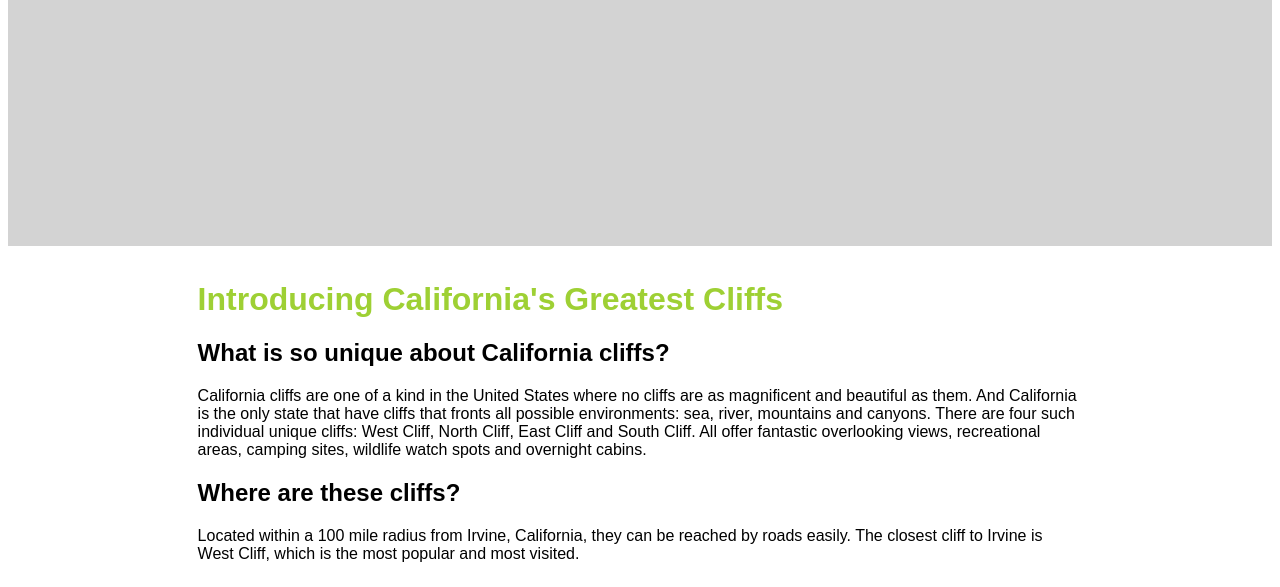
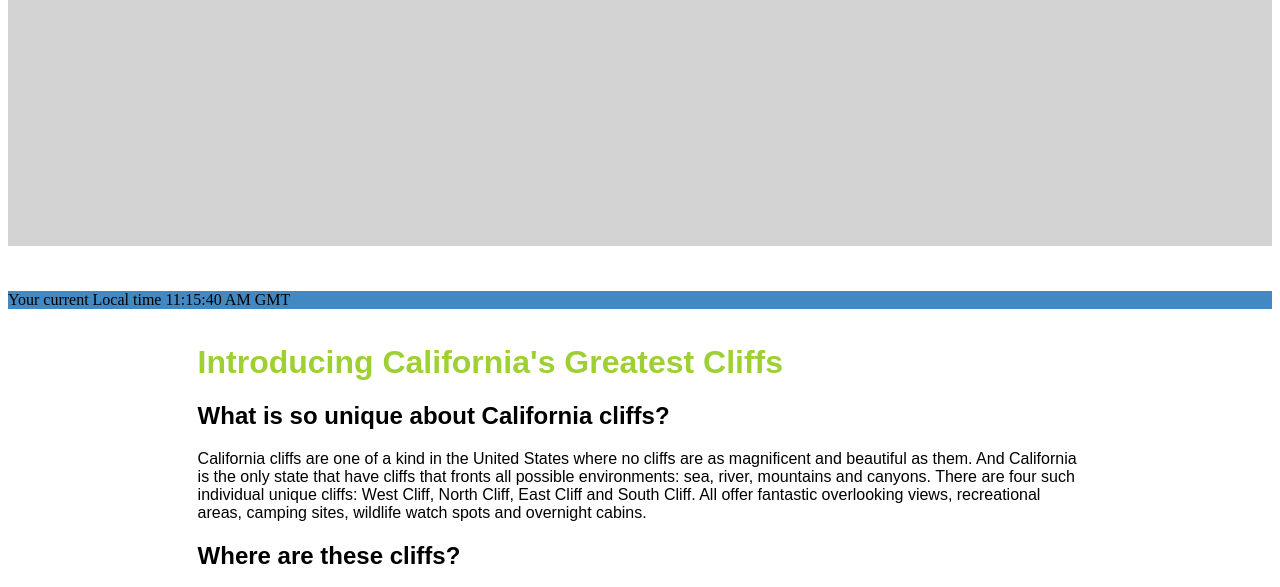
Before and after one commit to harry-up282/Week3Day2Homework, a plain HTML site: page index.html in a window 1280 px wide. Shown: the part 210-797 px from the top of the page. Drawn offline with Linux system fonts and the light colour scheme.

Commit message:
Update index.html
making changes in footer section with javascript

```diff
--- a/index.html
+++ b/index.html
@@ -36,6 +36,9 @@
           </nav>
         </div>
       </header>
+      <section id="timeofday">
+        <span>Your current Local time </span><span id="clock"></span>
+      </section>
       <main>
         <div class="content">
           <h1>Introducing California's Greatest Cliffs</h1>
@@ -58,7 +61,8 @@
           </p>
         </div>
         <section>
-          <ul id="partners">
+          <ul id="partners"></ul>
+          <!-- <ul id="partners">
             <li class="partner">
               <img
                 src="images/partners/partner-bustour.png"
@@ -95,7 +99,7 @@
                 alt="partner group tour"
               />
             </li>
-          </ul>
+          </ul> -->
         </section>
       </main>
       <footer>
@@ -118,5 +122,75 @@
         </div>
       </footer>
     </div>
+    <!-- JavaScript -->
+    <script>
+      // Time data function
+      function currentTime() {
+        var d = new Date();
+        var hr = d.getHours();
+        var min = d.getMinutes();
+        var sec = d.getSeconds();
+        var ampm; //Empty variable
+
+        if (sec < 10) {
+          sec = "0" + sec;
+        }
+        if (min < 10) {
+          min = "0" + min;
+        }
+        if (hr == 12) {
+          ampm = "PM";
+        } else if (hr > 12) {
+          hr -= "12";
+          ampm = "PM";
+        } else {
+          ampm = "AM";
+        }
+
+        var time = hr + ":" + min + ":" + sec + " " + ampm;
+        document.getElementById("clock").innerText = time;
+        var utchr = d.getUTCHours();
+
+        // Calculate time difference between GMT and local hour
+        var timeDiff = hr - utchr;
+
+        // Convert negative time difference to positive (adjusted time difference)
+        var adjTimeDiff = timeDiff < 0 ? -timeDiff : timeDiff;
+
+        // Determine time zone
+        var timeZone;
+        if (timeDiff == 0) {
+          timeZone = "GMT";
+        } else if (timeDiff < 0) {
+          timeZone = "GMT+" + adjTimeDiff;
+        } else {
+          timeZone = "GMT-" + adjTimeDiff;
+        }
+        // Add time zone to the end of the time format
+        time += " " + timeZone;
+
+        // Display the updated time with time zone
+        document.getElementById("clock").innerText = time;
+
+        // setInterval(currentTime, 1000);
+        setTimeout(currentTime, 1000);
+      }
+      currentTime();
+
+      var photos = []; //Declaring an empty array to store image elements
+      var fileNames = []; //Declaring an empty element to store image filename
+      var imageList = []; //Declaring an empty array to store html list that contains image
+      var image; //Declare empty variable to store the assembled image list codes
+      var openList = "<li class='partner'>"; // Declare a variable to contain the open list tag
+      var closeList = "</li>"; //Declare a variable to contain the close list tag
+      // create a loop to creATE 6 images  starting with index 0
+      for (var i = 0; i < 6; i++) {
+        fileNames.push("partner" + (i + 1)); //create image filename and store in the array
+        photos.push("<img src='images/partners/" + fileNames[i] + ".png'>"); //Assemblingthe filename into a large element
+        image = openList + photos[i] + closeList;
+        imageList.push(image);
+      }
+      document.getElementById("partners").innerHTML = imageList;
+    </script>
   </body>
 </html>
```
